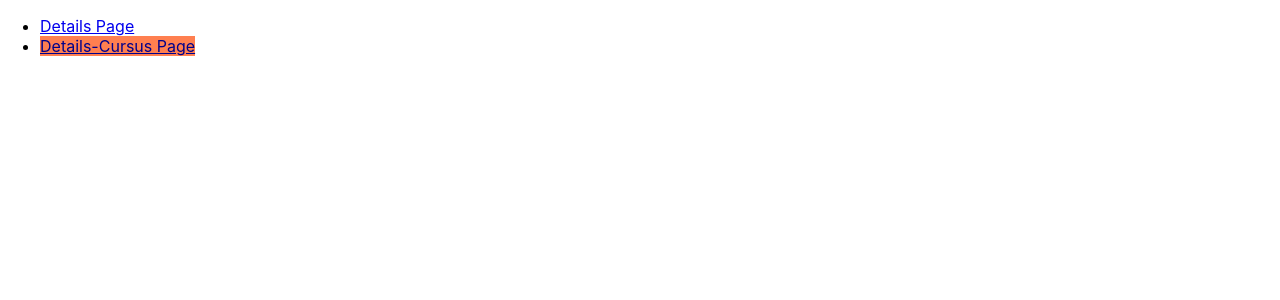
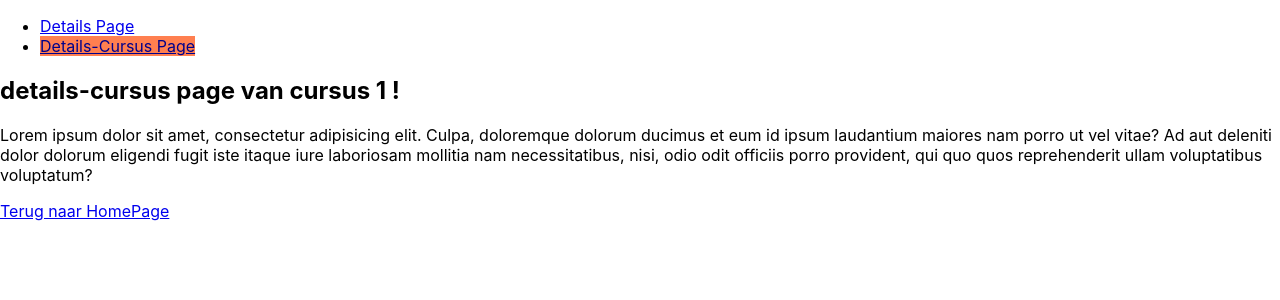
Before and after one commit to robwfranke/react-router, a React (Create React App) app: page /details-cursus/1 in a window 1280 px wide. Shown: the top 300 px of the page. Built offline with nearby package versions, Linux system fonts and the light colour scheme.

Commit message:
variablen toegevoegd die je uitkunt lezen in DetailsCursus

```diff
--- a/src/App.js
+++ b/src/App.js
@@ -47,7 +47,13 @@ function App() {
                     <Details/>
                 </Route>
 
-                <Route exact path="/details-cursus">
+                <Route  path="/details-cursus/:idCursus">
+
+                    {/* Dynamische URL
+                    Hier geef je een naam mee (idCursus), en deze kun je gebruiken in DetailsCursus
+                    http://localhost:3000/details-cursus/3    of http://localhost:3000/details-cursus/Piet
+                    */}
+
                     <DetailsCursus/>
                 </Route>
 
--- a/src/pages/DetailsCursus.js
+++ b/src/pages/DetailsCursus.js
@@ -1,19 +1,41 @@
 import React from 'react';
-import {Link} from "react-router-dom";
+import {Link,useParams} from "react-router-dom";
 
 
 function DetailsCursus(){
 
+    const{idCursus}=useParams()
+
+
+//    op basis van cursusnummer de juiste cursus van de backend ophalen
+   const currentCursus={
+        name: null,
+       details: 'sdbv',
+   }
+
+   console.log(currentCursus)
+
 return(
 
     <section>
-        <h1> details-cursus page</h1>
+        {/*ternary operator*/}
+
+        {/*{!currentCursus ? <p>Deze cursus bestaat niet</p> :<>*/}
+        {/*nog even goed uitzoeken*/}
+        {currentCursus.name=null ? <p>Deze cursus bestaat niet</p> :<>
+
+
+            <h1> details-cursus page van cursus {idCursus} !</h1>
             <p>
                 Lorem ipsum dolor sit amet, consectetur adipisicing elit. Culpa, doloremque dolorum ducimus
                 et eum id ipsum laudantium maiores nam porro ut vel vitae? Ad aut deleniti dolor dolorum
                 eligendi fugit iste itaque iure laboriosam mollitia nam necessitatibus, nisi, odio odit
                 officiis porro provident, qui quo quos reprehenderit ullam voluptatibus voluptatum?
             </p>
+
+        </>}
+
+
         <Link to="/">Terug naar HomePage</Link>
     </section>
 
```
Lines whose indentation alone changed are shown as unchanged.
